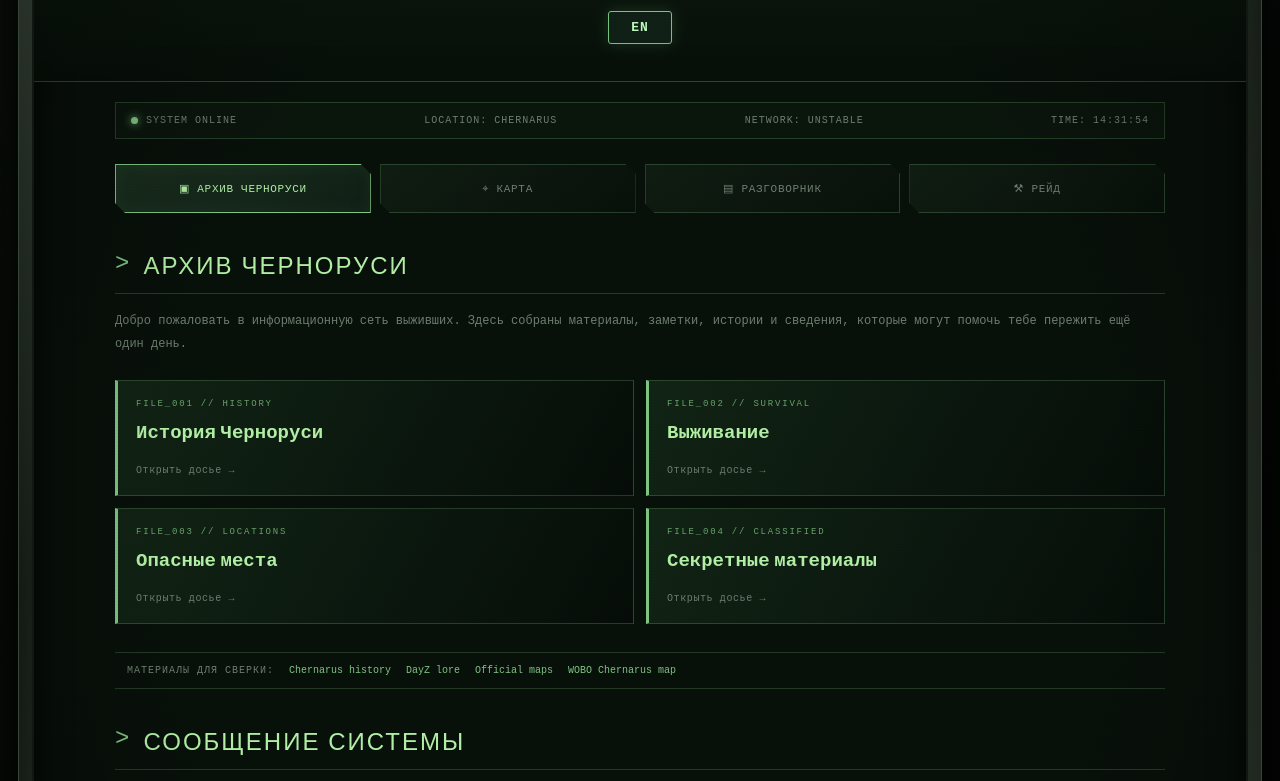
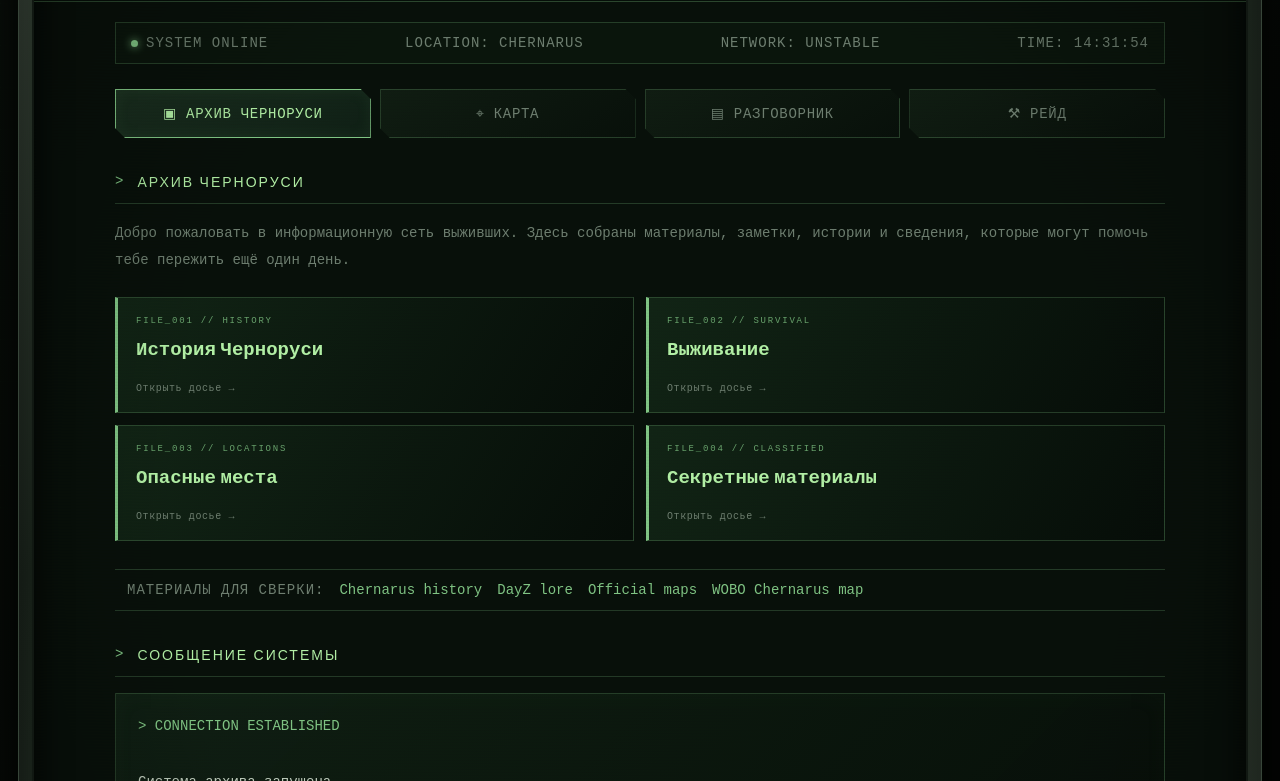
Before and after one commit to Unlt6134/Chernorustales, a plain HTML site: page index.html in a window 1280 px wide. Shown: the part 291-1072 px from the top of the page. Drawn offline with nearby package versions, Linux system fonts and the light colour scheme.

Commit message:
Unify font size across website

```diff
--- a/index.html
+++ b/index.html
@@ -896,12 +896,24 @@ html,body,button,input,select,textarea{font-family:"Courier New",monospace!impor
 #home .survival-topic-card .archive-menu-hint{font-size:13px!important;line-height:1.55!important}
 #home .survival-topic-detail ol,#home .survival-topic-detail ul{padding-left:1.4em}
 @media(max-width:600px){#home .survival-topic-detail{padding:17px 15px!important}#home .survival-topic-detail p,#home .survival-topic-detail li{font-size:15px!important;line-height:1.68!important}#home .survival-topic-detail h4{font-size:24px!important}#home .survival-topic-detail h5{font-size:19px!important}}
+
+
+/* Единый размер шрифта на всём сайте */
+html, body, body * {
+  font-size: 14px !important;
+}
 </style>
 <style>
       .ct-lang-toggle{display:inline-block!important;position:relative;z-index:20;margin:14px auto 4px;padding:8px 20px;min-width:64px;border:1px solid #78c982;border-radius:3px;background:#102016;color:#c2ffc2;font:700 13px Consolas,monospace;letter-spacing:1px;cursor:pointer;box-shadow:0 0 14px rgba(107,210,118,.18)}
       .ct-lang-toggle:hover{background:#193321;box-shadow:0 0 18px rgba(107,210,118,.32)}
       header{text-align:center}
-    </style>
+
+
+/* Единый размер шрифта на всём сайте */
+html, body, body * {
+  font-size: 14px !important;
+}
+</style>
 </head>
 
 <body>
@@ -1361,6 +1373,12 @@ updateArchiveLanguage();
     line-height: 1.48 !important;
   }
 }
+
+
+/* Единый размер шрифта на всём сайте */
+html, body, body * {
+  font-size: 14px !important;
+}
 </style>
 
 </body>
```
